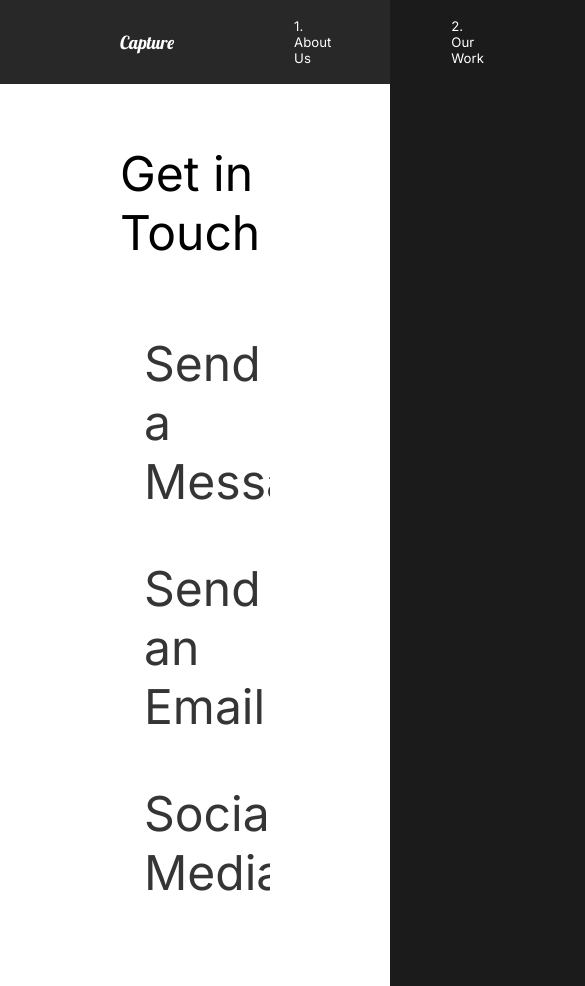
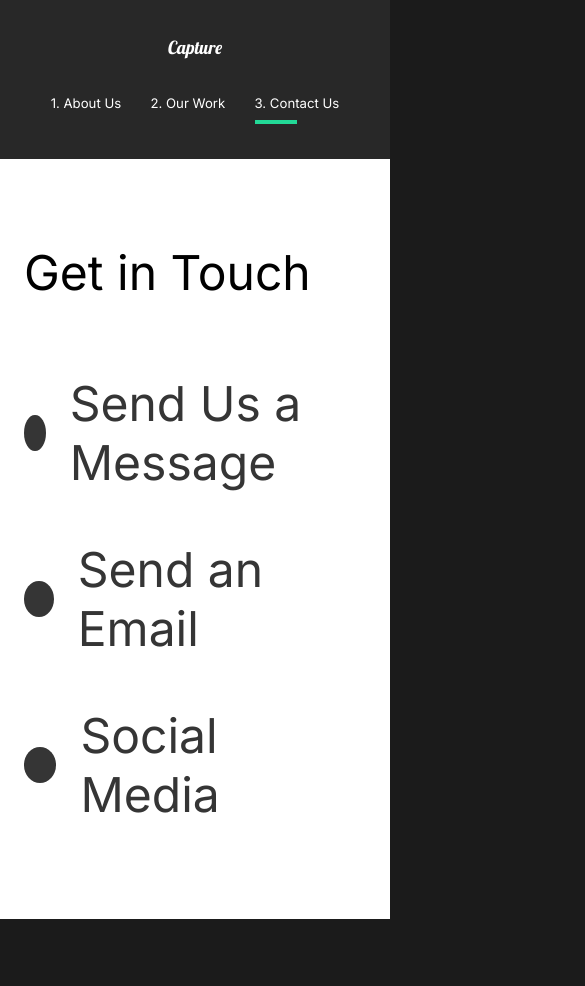
Before and after one commit to Shivam327/Capture, a React (Create React App) app: page /contact in a window 390 px wide. Shown: the top 986 px of the page, 585 px wide, since content can reach past the window. After the commit the page ends 919 px from the top, so only its background shows below. Built offline with nearby package versions, Linux system fonts and the light colour scheme.

Commit message:
Desgined For Mobile Friendly

```diff
--- a/src/Components/NavComponent.jsx
+++ b/src/Components/NavComponent.jsx
@@ -1,8 +1,10 @@
 import React from "react";
 import styled from "styled-components";
-import { Link } from "react-router-dom";
+import { Link, useLocation } from "react-router-dom";
+import { motion } from "framer-motion";
 
 const Navbar = () => {
+  const { pathname } = useLocation();
   return (
     <StyledNav>
       <h1>
@@ -13,18 +15,32 @@
       <ul>
         <li>
           <Link to="/">1. About Us</Link>
+          <Line
+            transition={{ duration: 0.75 }}
+            initial={{ width: "0%" }}
+            animate={{ width: pathname === "/" ? "50%" : "0%" }}
+          />
         </li>
         <li>
           <Link to="/work">2. Our Work</Link>
+          <Line
+            transition={{ duration: 0.75 }}
+            initial={{ width: "0%" }}
+            animate={{ width: pathname === "/work" ? "50%" : "0%" }}
+          />
         </li>
         <li>
           <Link to="/contact">3. Contact Us</Link>
+          <Line
+            transition={{ duration: 0.75 }}
+            initial={{ width: "0%" }}
+            animate={{ width: pathname === "/contact" ? "50%" : "0%" }}
+          />
         </li>
       </ul>
     </StyledNav>
   );
 };
-
 const StyledNav = styled.nav`
   min-height: 10vh;
   display: flex;
@@ -32,10 +48,10 @@
   justify-content: space-between;
   align-items: center;
   padding: 1rem 10rem;
-  background-color: #282828;
+  background: #282828;
   position: sticky;
   top: 0;
-  z-index: 999;
+  z-index: 10;
   a {
     color: white;
     text-decoration: none;
@@ -53,6 +69,34 @@
     padding-left: 10rem;
     position: relative;
   }
+  @media (max-width: 1300px) {
+    flex-direction: column;
+    padding: 2rem 1rem;
+    #logo {
+      display: inline-block;
+      margin: 1rem;
+    }
+    ul {
+      padding: 2rem;
+      justify-content: space-around;
+      width: 100%;
+      li {
+        padding: 0;
+      }
+    }
+  }
+`;
+
+const Line = styled(motion.div)`
+  height: 0.3rem;
+  background: #23d997;
+  width: 0%;
+  position: absolute;
+  bottom: -80%;
+  left: 60%;
+  @media (max-width: 1300px) {
+    left: 0%;
+  }
 `;
 
 export default Navbar;
--- a/src/Components/ServicesSection.jsx
+++ b/src/Components/ServicesSection.jsx
@@ -75,6 +75,9 @@
 const Cards = styled.div`
   display: flex;
   flex-wrap: wrap;
+  @media (max-width: 1300px) {
+    justify-content: center;
+  }
 `;
 const Card = styled.div`
   flex-basis: 20rem;
--- a/src/Pages/ContactUs.jsx
+++ b/src/Pages/ContactUs.jsx
@@ -44,31 +44,37 @@
     </ContactStyle>
   );
 };
-
-let ContactStyle = styled(motion.div)`
+const ContactStyle = styled(motion.div)`
   padding: 5rem 10rem;
   color: #353535;
   min-height: 90vh;
+  @media (max-width: 1500px) {
+    padding: 2rem;
+    font-size: 1rem;
+  }
 `;
-
-let Title = styled.div`
+const Title = styled.div`
   margin-bottom: 4rem;
   color: black;
+  @media (max-width: 1500px) {
+    margin-top: 5rem;
+  }
 `;
-let Hide = styled.div`
+const Hide = styled.div`
   overflow: hidden;
 `;
-let Circle = styled.div`
+const Circle = styled.div`
   border-radius: 50%;
   width: 3rem;
   height: 3rem;
-  background-color: #353535;
+  background: #353535;
 `;
-let Social = styled(motion.div)`
+const Social = styled(motion.div)`
   display: flex;
   align-items: center;
   h2 {
     margin: 2rem;
   }
 `;
+
 export default ContactUs;
--- a/src/Pages/OurWork.jsx
+++ b/src/Pages/OurWork.jsx
@@ -69,7 +69,6 @@
     </Work>
   );
 };
-
 const Work = styled(motion.div)`
   min-height: 100vh;
   overflow: hidden;
@@ -81,7 +80,7 @@
     padding: 1rem 0rem;
   }
 `;
-let Movie = styled(motion.div)`
+const Movie = styled(motion.div)`
   padding-bottom: 10rem;
   .line {
     height: 0.5rem;
@@ -94,28 +93,28 @@
     object-fit: cover;
   }
 `;
-
-let Hide = styled.div`
+const Hide = styled.div`
   overflow: hidden;
 `;
 
-let Frame1 = styled(motion.div)`
+//Frame Animation
+const Frame1 = styled(motion.div)`
   position: fixed;
   left: 0;
-  top: 0%;
+  top: 10%;
   width: 100%;
   height: 100vh;
-  background-color: #fffebf;
+  background: #fffebf;
   z-index: 2;
 `;
-let Frame2 = styled(Frame1)`
-  background-color: #ff8ebf;
+const Frame2 = styled(Frame1)`
+  background: #ff8efb;
+`;
+const Frame3 = styled(Frame1)`
+  background: #8ed2ff;
+`;
+const Frame4 = styled(Frame1)`
+  background: #8effa0;
 `;
 
-let Frame3 = styled(Frame1)`
-  background-color: #8ed2ff;
-`;
-let Frame4 = styled(Frame1)`
-  background-color: #8effa0;
-`;
 export default OurWork;
```
